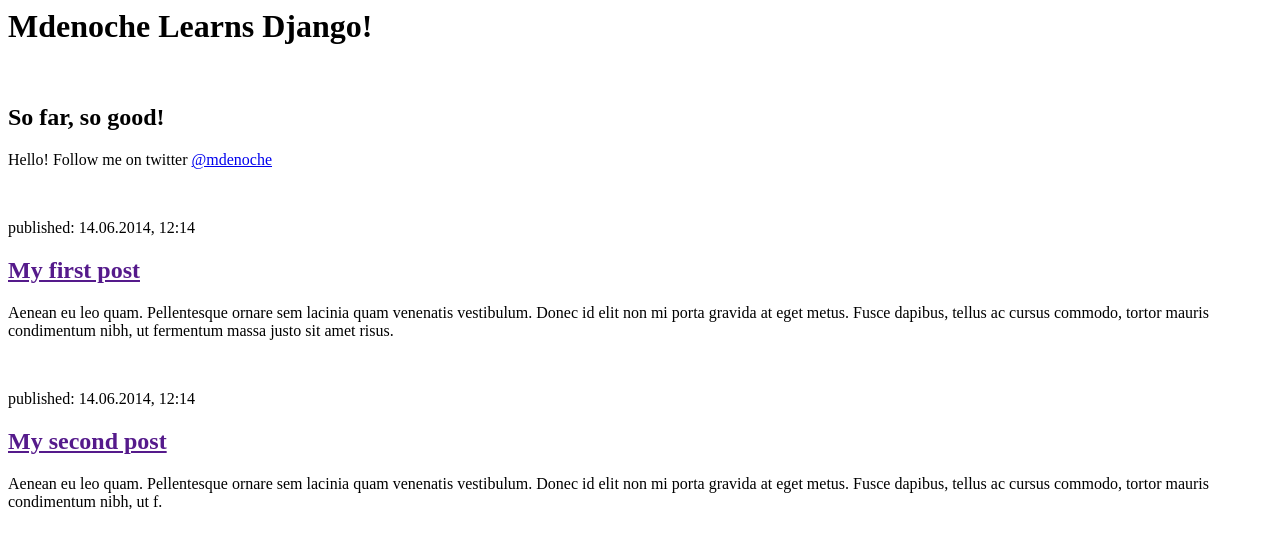
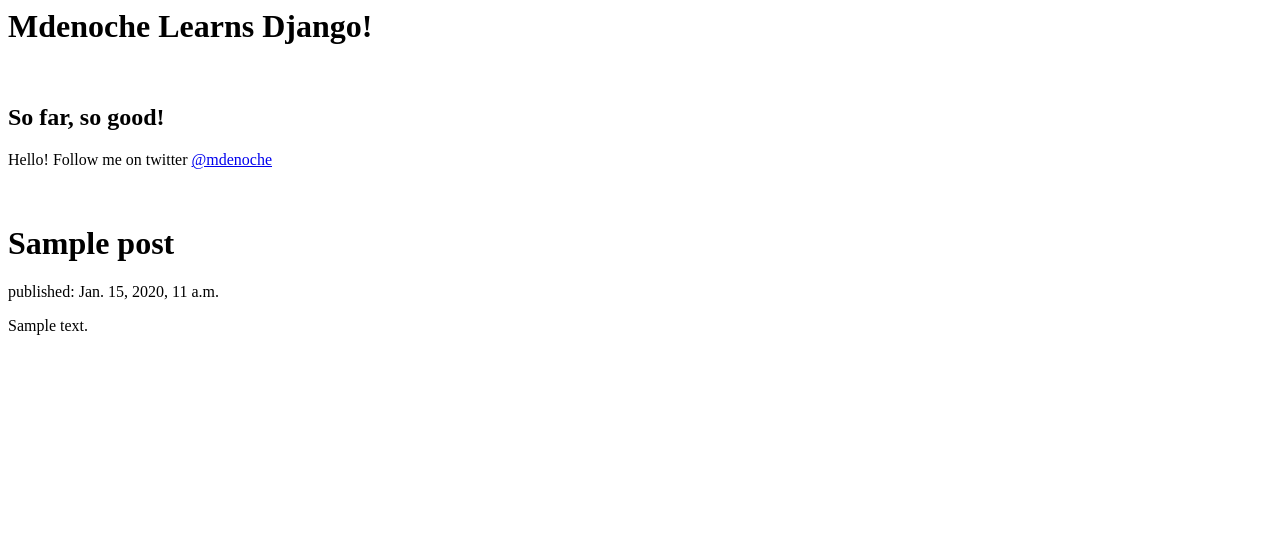
Before and after one commit to mdenoche/my-first-blog, a Django app: template blog/templates/blog/post_list.html in a window 1280 px wide. Shown: the top 549 px of the page. Run offline with Django 3.2, Linux system fonts and the light colour scheme; the template is opened without the code that fills it: values that come from a table or form of the project are taken from there, others are empty; tables that the repository leaves empty hold one stand-in row (values such as "Sample post").

Commit message:
Template changed to display posts from database

```diff
--- a/blog/templates/blog/post_list.html
+++ b/blog/templates/blog/post_list.html
@@ -13,16 +13,10 @@
 		</p>
 		<br />
 		</div>
+		{% for post in posts %}
 		<div>
-            <p>published: 14.06.2014, 12:14</p>
-            <h2><a href="">My first post</a></h2>
-            <p>Aenean eu leo quam. Pellentesque ornare sem lacinia quam venenatis vestibulum. Donec id elit non mi porta gravida at eget metus. Fusce dapibus, tellus ac cursus commodo, tortor mauris condimentum nibh, ut fermentum massa justo sit amet risus.</p>
-        </div>
-        <br />
-        <div>
-            <p>published: 14.06.2014, 12:14</p>
-            <h2><a href="">My second post</a></h2>
-            <p>Aenean eu leo quam. Pellentesque ornare sem lacinia quam venenatis vestibulum. Donec id elit non mi porta gravida at eget metus. Fusce dapibus, tellus ac cursus commodo, tortor mauris condimentum nibh, ut f.</p>
-        </div>
-	</body>
-</html>
+		<h1><a href"">{{ post.title }}</a></h1>
+		<p>published: {{post.published_date}}</p>
+		<p>{{ post.text|linebreaks}}</p>
+		</div>
+		{% endfor %}
--- a/blog/views.py
+++ b/blog/views.py
@@ -1,3 +1,6 @@
 from django.shortcuts import render
+from django.utils import timezone
+from .models import Post
 def post_list(request):
-    return render(request, 'blog/post_list.html', {})
+	posts = Post.objects.filter(published_date__lte=timezone.now()).order_by('published_date')
+	return render(request, 'blog/post_list.html',{'posts': posts})
```
